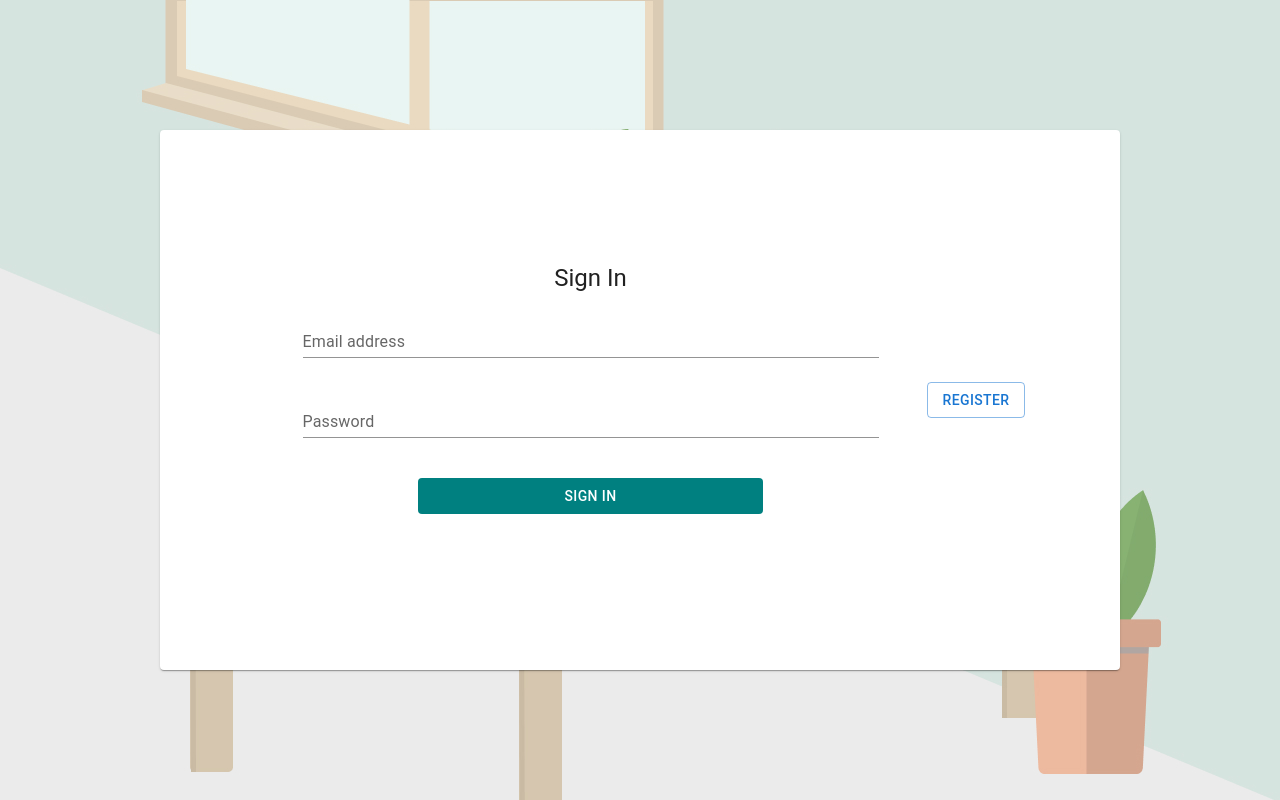
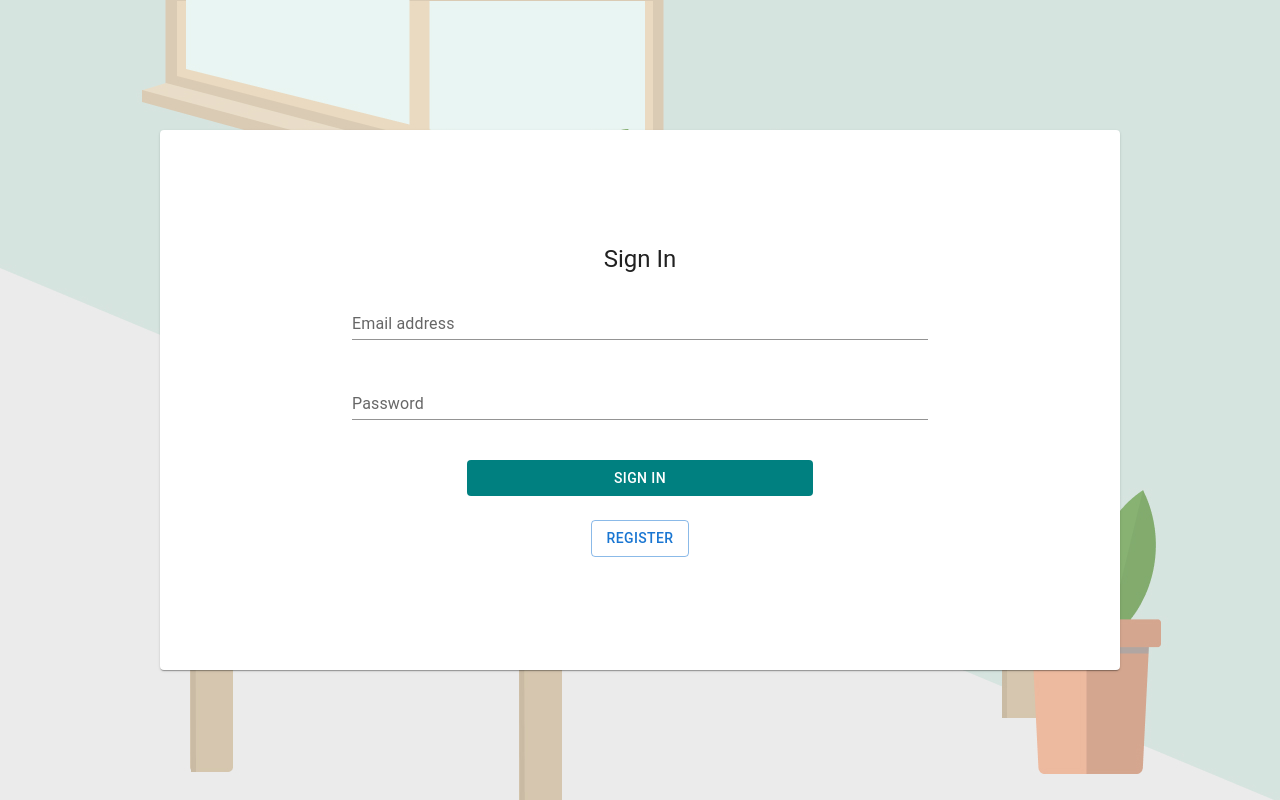
Before and after one commit to WreckItBoss/hackathonfinal, a React (Create React App) app in the folder hackathon-front-main/frontend/: page /sign-in in a window 1280 px wide. Built offline with nearby package versions, Linux system fonts and the light colour scheme.

Commit message:
Register buttopn

```diff
--- a/hackathon-front-main/frontend/src/SignIn/SignIn.js
+++ b/hackathon-front-main/frontend/src/SignIn/SignIn.js
@@ -55,10 +55,10 @@ const SignIn = () => {
           <center>
             <Button type="submit" className="signup btn">Sign In</Button>
           </center>
-        </form>
-        <center>
+          <center>
           <Button variant="outlined" onClick={() => navigate('/Register')}>Register</Button>
         </center>
+        </form>
       </StyledPaper>
     </AppContainer>
   );
```
